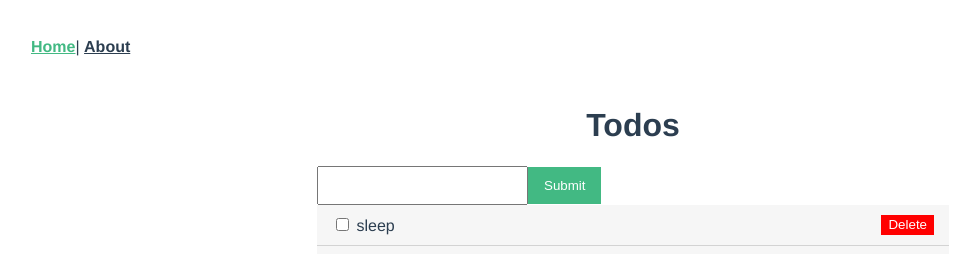
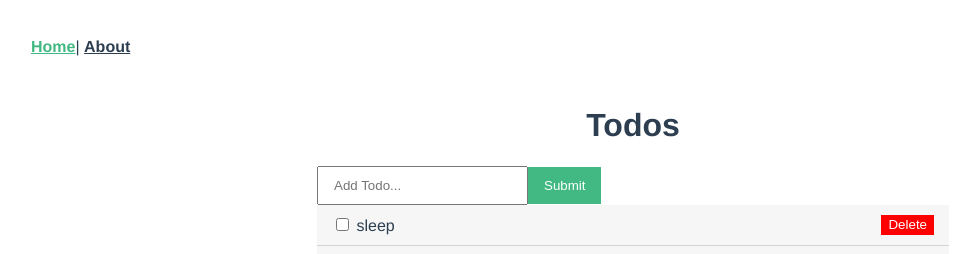
Before and after one commit to sherwin-yu/vue, a Vue app: page /#/ in a window 1280 px wide. Shown: the top 254 px of the page, without its empty margins (7-987 px from the left). Built offline with nearby package versions, Linux system fonts and the light colour scheme.

Commit message:
add todo

```diff
--- a/package.json
+++ b/package.json
@@ -9,6 +9,7 @@
   },
   "dependencies": {
     "core-js": "^3.6.4",
+    "uuid": "^7.0.3",
     "vue": "^2.6.11",
     "vue-router": "^3.1.5"
   },
--- a/src/components/NewTodo.vue
+++ b/src/components/NewTodo.vue
@@ -1,13 +1,39 @@
 <template>
-  <div>
-    <input class="text-input" type="text" />
-    <button class="submit" type="submit">Submit</button>
-  </div>
+  <form @submit="addTodo">
+    <input
+      class="text-input"
+      type="text"
+      v-model="name"
+      name="name"
+      placeholder="Add Todo..."
+      required
+    />
+    <button class="submit" type="submit" value="Submit">Submit</button>
+  </form>
 </template>
 
 <script>
+import { v4 as uuidv4 } from "uuid";
+
 export default {
-  name: "NewTodo"
+  name: "NewTodo",
+  data() {
+    return {
+      name: "",
+    };
+  },
+  methods: {
+    addTodo(e) {
+      e.preventDefault();
+      const newTodo = {
+        id: uuidv4(),
+        name: this.name,
+        isCompleted: false,
+      };
+      this.name = "";
+      this.$emit("add-todo", newTodo);
+    },
+  },
 };
 </script>
 
--- a/src/views/Home.vue
+++ b/src/views/Home.vue
@@ -2,7 +2,7 @@
   <div class="home">
     <Title msg="Todos" />
     <div class="todos">
-      <NewTodo />
+      <NewTodo v-on:add-todo="addTodo" />
       <Todos v-bind:todos="todos" v-on:del-todo="handleDelete" />
     </div>
   </div>
@@ -19,7 +19,7 @@
   components: {
     Title,
     NewTodo,
-    Todos
+    Todos,
   },
   data() {
     return {
@@ -27,15 +27,18 @@
         { id: 1, name: "sleep", isCompleted: false },
         { id: 2, name: "wake up", isCompleted: true },
         { id: 3, name: "eat", isCompleted: false },
-        { id: 4, name: "gym", isCompleted: true }
-      ]
+        { id: 4, name: "gym", isCompleted: true },
+      ],
     };
   },
   methods: {
     handleDelete(deletedTodo) {
-      this.todos = this.todos.filter(todo => todo.id != deletedTodo);
-    }
-  }
+      this.todos = this.todos.filter((todo) => todo.id != deletedTodo);
+    },
+    addTodo(newTodo) {
+      this.todos = [...this.todos, newTodo];
+    },
+  },
 };
 </script>
 
```
Also changed, not shown: 1 other file (tests, documents, lock files or other folders).
